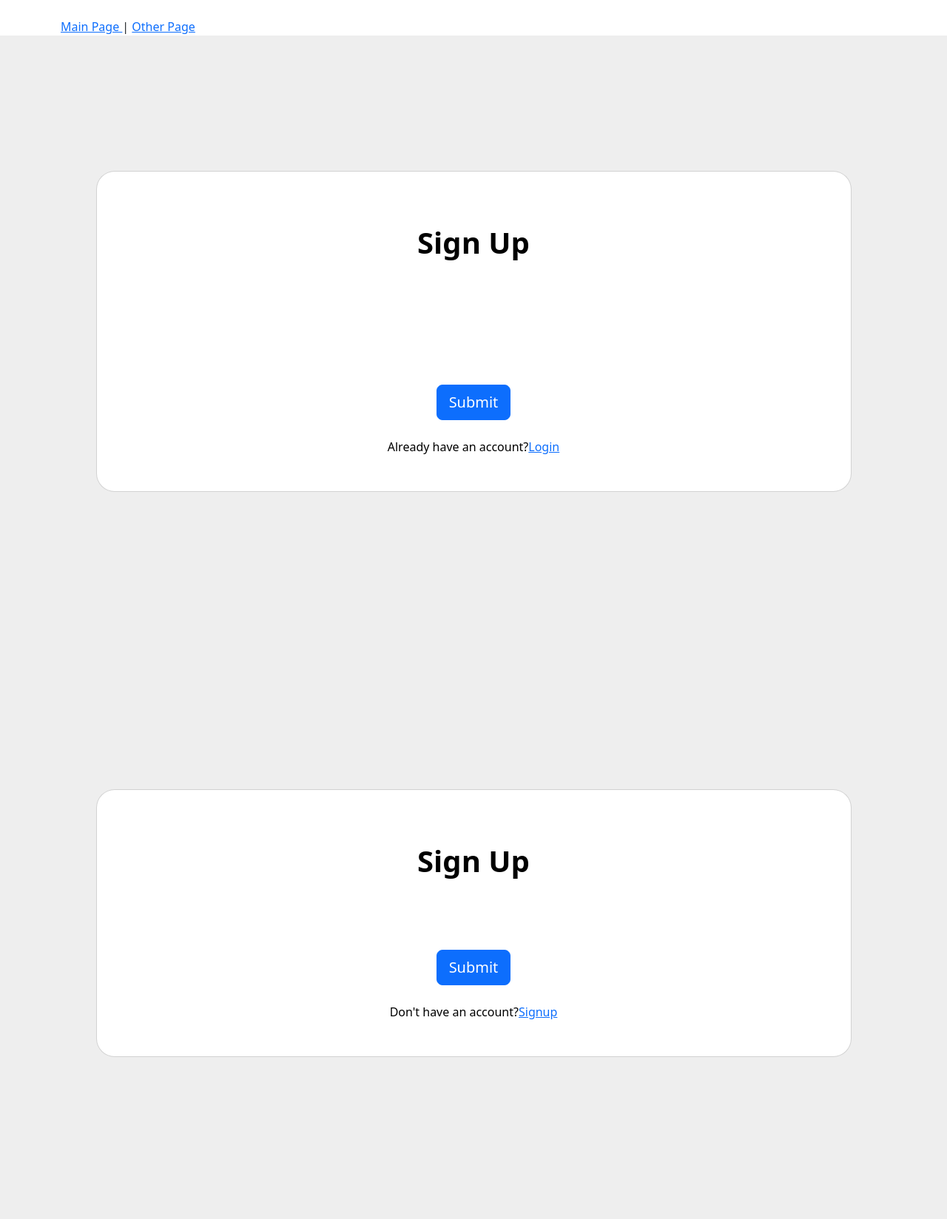
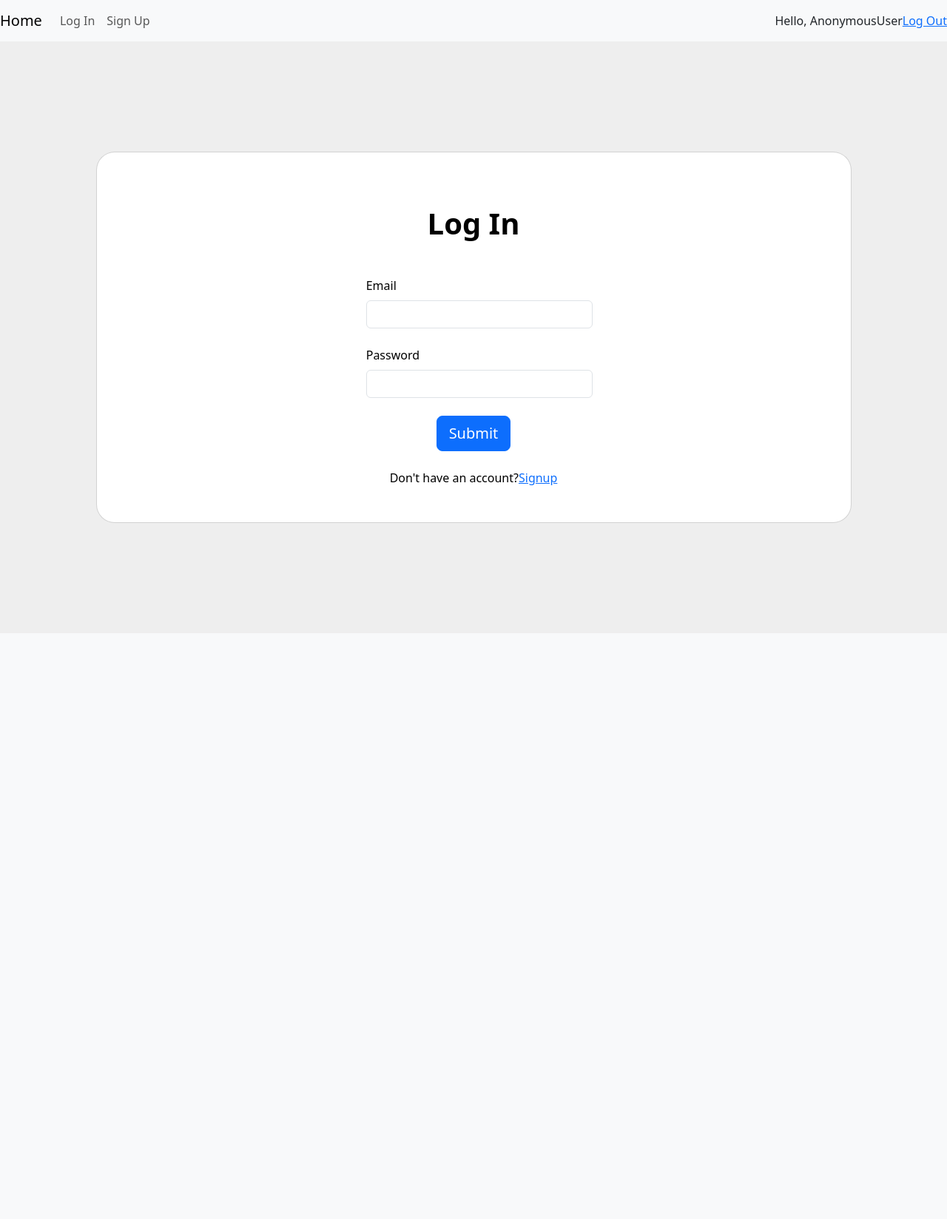
Before and after one commit to ZehraUygn/WebProgrammingCW, a Django app: page /login/ in a window 1280 px wide. Shown: the whole page at 74% size. After the commit the page ends 707 px from the top, so only its background shows below. Run offline with Django 3.2, Linux system fonts and the light colour scheme; some libraries are stand-ins or nearby versions.

Commit message:
signup-login-logout

```diff
--- a/api/forms.py
+++ b/api/forms.py
@@ -1,4 +1,4 @@
-from django.contrib.auth.forms import UserCreationForm
+from django.contrib.auth.forms import UserCreationForm, AuthenticationForm
 from .models import User
 
 class CustomUserCreationForm(UserCreationForm):
--- a/api/templates/api/spa/index.html
+++ b/api/templates/api/spa/index.html
@@ -11,127 +11,28 @@
 </head>
 
 <body>
-    <div id="app"></div>
+  <!-- <div id="app"></div> -->
+  <nav class="navbar navbar-expand-lg navbar-light bg-light">
+    <a class="navbar-brand" href="#">Home</a>
+    <button class="navbar-toggler" type="button" data-toggle="collapse" data-target="#navbarNav" aria-controls="navbarNav" aria-expanded="false" aria-label="Toggle navigation">
+      <span class="navbar-toggler-icon"></span>
+    </button>
+    <div class="collapse navbar-collapse" id="navbarNav">
+      <ul class="navbar-nav">
+        <li class="nav-item">
+          <a class="nav-link" href="{% url 'login' %}">Log In</a>
+        </li>
+        <li class="nav-item">
+          <a class="nav-link" href="{% url 'signup' %}">Sign Up</a>
+        </li>
+      </ul>
+    </div>
+    <span>Hello, {{ request.user }}</span>
+    <span><a href="{% url 'logout' %}">Log Out</a></span>
+  </nav>
 
-    <!-- Sign Up Form -->
-    <section class="vh-100" style="background-color: #eee;">
-      <div class="container h-100">
-        <div class="row d-flex justify-content-center align-items-center h-100">
-          <div class="col-lg-12 col-xl-11">
-            <div class="card text-black" style="border-radius: 25px;">
-              <div class="card-body p-md-5">
-                <div class="row justify-content-center">
-                  <div class="col-md-10 col-lg-6 col-xl-5 order-2 order-lg-1">
-
-                    <p class="text-center h1 fw-bold mb-5 mx-1 mx-md-4 mt-4">Sign Up</p>
-
-                    <form class="mx-1 mx-md-4" method="POST" action="">
-                      {% csrf_token %}
-
-                      <div class="d-flex flex-row align-items-center mb-4">
-                        <i class="fas fa-envelope fa-lg me-3 fa-fw"></i>
-                        <div class="form-outline flex-fill mb-0">
-                          {{ form.email.label }}
-                          {{ form.email }}
-                        </div>
-                      </div>
-
-                      <div class="d-flex flex-row align-items-center mb-4">
-                        <i class="fas fa-envelope fa-lg me-3 fa-fw"></i>
-                        <div class="form-outline flex-fill mb-0">
-                          {{ form.birthdate.label }}
-                          {{ form.birthdate }}
-                        </div>
-                      </div>
-
-                      <div class="d-flex flex-row align-items-center mb-4">
-                        <i class="fas fa-envelope fa-lg me-3 fa-fw"></i>
-                        <div class="form-outline flex-fill mb-0">
-                          {{ form.image.label }}
-                          {{ form.image }}
-                        </div>
-                      </div>
-
-                      <div class="d-flex flex-row align-items-center mb-4">
-                        <i class="fas fa-lock fa-lg me-3 fa-fw"></i>
-                        <div class="form-outline flex-fill mb-0">
-                          {{ form.password1.label}}
-                          {{ form.password1 }}
-                        </div>
-                      </div>
-
-                      <div class="d-flex flex-row align-items-center mb-4">
-                        <i class="fas fa-key fa-lg me-3 fa-fw"></i>
-                        <div class="form-outline flex-fill mb-0">
-                          {{ form.password2.label}}
-                          {{ form.password2 }}
-                        </div>
-                      </div>
-
-                      <div class="d-flex justify-content-center mx-4 mb-3 mb-lg-4">
-                        <input class="btn btn-primary btn-lg" type="submit" value="Submit" name="Create User">
-                      </div>
-
-                      <div class="d-flex justify-content-center links">
-                        Already have an account? <a href="{% url 'login' %}">Login</a>
-                      </div>
-                    </form>
-                  </div>
-                </div>
-              </div>
-            </div>
-          </div>
-        </div>
-      </div>
-    </section>
-
-    <!-- Log In Form -->
-    <section class="vh-100" style="background-color: #eee;">
-      <div class="container h-100">
-        <div class="row d-flex justify-content-center align-items-center h-100">
-          <div class="col-lg-12 col-xl-11">
-            <div class="card text-black" style="border-radius: 25px;">
-              <div class="card-body p-md-5">
-                <div class="row justify-content-center">
-                  <div class="col-md-10 col-lg-6 col-xl-5 order-2 order-lg-1">
-
-                    <p class="text-center h1 fw-bold mb-5 mx-1 mx-md-4 mt-4">Sign Up</p>
-
-                    <form class="mx-1 mx-md-4" method="POST" action="">
-                      {% csrf_token %}
-
-                      <div class="d-flex flex-row align-items-center mb-4">
-                        <i class="fas fa-envelope fa-lg me-3 fa-fw"></i>
-                        <div class="form-outline flex-fill mb-0">
-                          {{ form.email.label }}
-                          {{ form.email }}
-                        </div>
-                      </div>
-
-                      <div class="d-flex flex-row align-items-center mb-4">
-                        <i class="fas fa-lock fa-lg me-3 fa-fw"></i>
-                        <div class="form-outline flex-fill mb-0">
-                          {{ form.password.label}}
-                          {{ form.password }}
-                        </div>
-                      </div>
-
-                      <div class="d-flex justify-content-center mx-4 mb-3 mb-lg-4">
-                        <input class="btn btn-primary btn-lg" type="submit" value="Submit" name="Create User">
-                      </div>
-
-                      <div class="d-flex justify-content-center links">
-                        Don't have an account? <a href="{% url 'signup' %}">Signup</a>
-                      </div>
-                    </form>
-                  </div>
-                </div>
-              </div>
-            </div>
-          </div>
-        </div>
-      </div>
-    </section>
+  {% block content %}
+  {% endblock %}
 </body>
 
 </html>
--- /dev/null
+++ b/api/templates/api/spa/login.html
@@ -0,0 +1,49 @@
+{% extends 'api/spa/index.html' %}
+{% block content %}
+    <section class="vh-100" style="background-color: #eee;">
+        <div class="container h-100">
+        <div class="row d-flex justify-content-center align-items-center h-100">
+            <div class="col-lg-12 col-xl-11">
+            <div class="card text-black" style="border-radius: 25px;">
+                <div class="card-body p-md-5">
+                <div class="row justify-content-center">
+                    <div class="col-md-10 col-lg-6 col-xl-5 order-2 order-lg-1">
+
+                    <p class="text-center h1 fw-bold mb-5 mx-1 mx-md-4 mt-4">Log In</p>
+
+                    <form class="mx-1 mx-md-4" method="POST" action="{% url 'login' %}">
+                        {% csrf_token %}
+
+                        <div class="d-flex flex-row align-items-center mb-4">
+                        <i class="fas fa-envelope fa-lg me-3 fa-fw"></i>
+                        <div class="form-outline flex-fill mb-0">
+                            <label class="form-label" for="form3Example1c">Email</label>
+                            <input type="email" id="form3Example1c" class="form-control" name="email"/>
+                        </div>
+                        </div>
+
+                        <div class="d-flex flex-row align-items-center mb-4">
+                        <i class="fas fa-lock fa-lg me-3 fa-fw"></i>
+                        <div class="form-outline flex-fill mb-0">
+                            <label class="form-label" for="form3Example1c">Password</label>
+                            <input type="password" id="form3Example1c" class="form-control" name="password"/>
+                        </div>
+                        </div>
+
+                        <div class="d-flex justify-content-center mx-4 mb-3 mb-lg-4">
+                        <input class="btn btn-primary btn-lg" type="submit" value="Submit" name="Login User">
+                        </div>
+
+                        <div class="d-flex justify-content-center links">
+                        Don't have an account? <a href="{% url 'signup' %}">Signup</a>
+                        </div>
+                    </form>
+                    </div>
+                </div>
+                </div>
+            </div>
+            </div>
+        </div>
+        </div>
+    </section>
+{% endblock %}
--- a/api/urls.py
+++ b/api/urls.py
@@ -18,10 +18,11 @@
 from django.urls import include, path
 from django.http import HttpResponse
 
-from .views import main_spa, SignUpView, LogInView
+from .views import main_spa, SignUpView, LogInView, LogoutView
 
 urlpatterns = [
-    path('', main_spa),
+    path('', main_spa, name='index'),
     path('signup/', SignUpView, name='signup'),
     path('login/', LogInView, name='login'),
+    path('logout/', LogoutView, name='logout')
 ]
--- a/api/views.py
+++ b/api/views.py
@@ -1,27 +1,35 @@
-from django.http import HttpResponse, HttpRequest, JsonResponse
+from django.http import HttpResponse, HttpRequest, JsonResponse, HttpResponseRedirect
 from django.shortcuts import render, redirect
+from django.contrib.auth import authenticate, login, logout
+from django.contrib import messages
 
 from .forms import CustomUserCreationForm
 
 def main_spa(request: HttpRequest) -> HttpResponse:
-    show_signup_section = True
-
-    if not show_signup_section:
-        return redirect('login')
-
-    return render(request, 'api/spa/index.html', {'show_signup_section': show_signup_section})
+    return render(request, 'api/spa/index.html', {})
 
 def SignUpView(request):
     form = CustomUserCreationForm()
-
     if request.method == 'POST':
         form = CustomUserCreationForm(request.POST)
         if form.is_valid():
             form.save()
             return redirect('login')
-
-    context = {'form':form}
-    return render(request, 'api/spa/index.html', context)
+    return render(request, 'api/spa/signup.html', {'form':form})
 
 def LogInView(request):
-    return render(request, 'api/spa/index.html', {})
+    if request.method == 'POST':
+        email = request.POST['email']
+        password = request.POST['password']
+        user = authenticate(request, email=email, password=password)
+        if user is not None:
+            login(request, user)
+            return redirect('index')
+        else:
+            messages.info(request, 'Email or Password is incorrect')
+            return redirect('login')
+    return render(request, 'api/spa/login.html', {})
+
+def LogoutView(request):
+    logout(request)
+    return redirect('login')
--- a/project/settings.py
+++ b/project/settings.py
@@ -31,7 +31,7 @@
 
 
 # SECURITY WARNING: don't run with debug turned on in production!
-DEBUG = False
+DEBUG = True
 
 ALLOWED_HOSTS = ['*']
 
@@ -66,7 +66,7 @@
 TEMPLATES = [
     {
         'BACKEND': 'django.template.backends.django.DjangoTemplates',
-        'DIRS': [],
+        'DIRS': [BASE_DIR, "templates"],
         'APP_DIRS': True,
         'OPTIONS': {
             'context_processors': [
```
Also changed, not shown: api/templates/api/spa/signup.html (added, +71 -0 lines).
